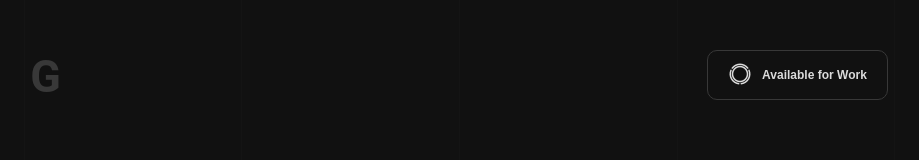
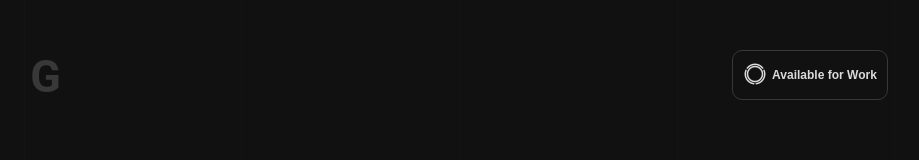
Before and after one commit to Guille814/portfolio, an Angular app: page / in a window 1280 px wide. Shown: the top 160 px of the page, without its empty margins (181-1100 px from the left). Built offline with nearby package versions, Linux system fonts and the light colour scheme.

Commit message:
Logo listo, boton copiar mail funcional con copiado (sin version movil).2

```diff
--- a/src/styles.scss
+++ b/src/styles.scss
@@ -72,7 +72,7 @@ body {
   color: #dbdbdb; /* Color de texto igual al gris de las líneas */
   border: 1px solid #383838; /* Añadir un borde del mismo color que las líneas */
   border-radius: 10px; /* Bordes redondeados */
-  padding: 15px 20px; /* Espaciado interno */
+  padding: 10px 10px; /* Espaciado interno */
   font-size: 12px; /* Tamaño de la fuente */
   cursor: pointer; /* Cambia el cursor a mano */
   transition: background-color 0.3s, color 0.3s; /* Transición para el cambio de color */
@@ -92,12 +92,12 @@ body {
   display: inline; /* Asegúrate de que no esté en display: none; */
   width: 24px; /* Ajusta el tamaño del icono según tus preferencias */
   height: 24px; /* Ajusta el tamaño del icono según tus preferencias */
-  margin-right: 10px; /* Espaciado entre el icono y el texto */
+  margin-right: 5px; /* Espaciado entre el icono y el texto */
 }
 
 .copied-message {
   position: absolute;
-  right: 27%;
+  right: 26%;
   top: 55px;
   color: #dbdbdb;
   font-size: 14px;
@@ -125,8 +125,5 @@ body {
     opacity: 1;
     transform: translateY(0); /* Llega a la posición original */
   }
-  100% {
-    opacity: 0;
-    transform: translateY(-7px); /* Desvanece hacia arriba */
-  }
+
 }
```
